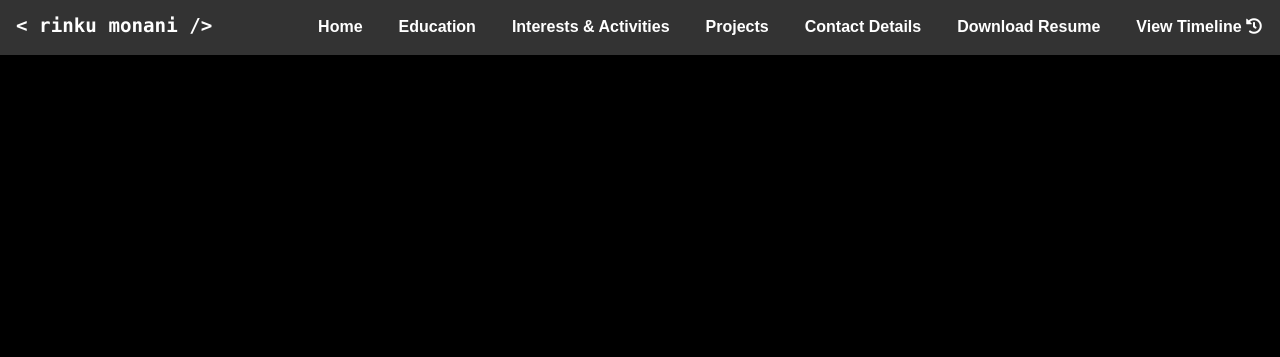
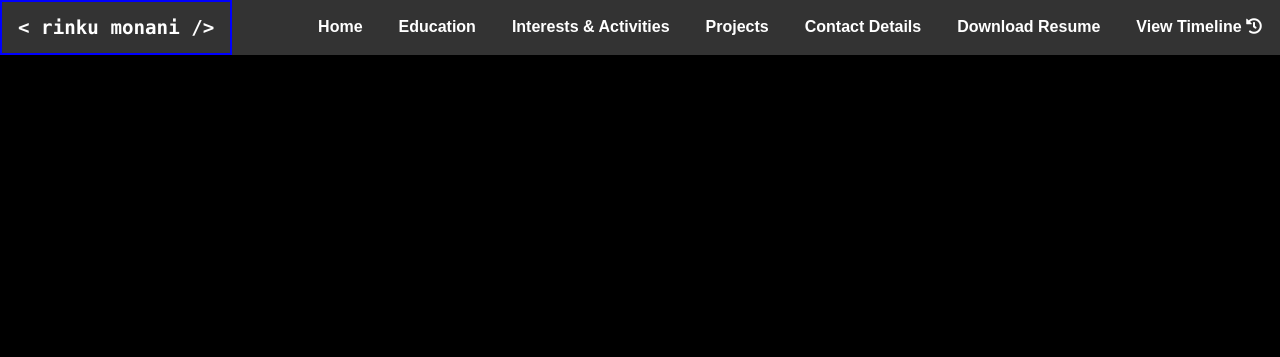
Before and after one commit to RinkuMonani/labyrinth, a plain HTML site: page index.html in a window 1280 px wide. Shown: the top 357 px of the page. Drawn offline with Linux system fonts and the light colour scheme.

Commit message:
adjusted nav-name position

```diff
--- a/index.html
+++ b/index.html
@@ -19,7 +19,9 @@
             <div class="navigation">
 
                 <div class="nav-name">
-                    < rinku monani  />
+                    <span id="nav-name-text">
+                        < rinku monani  />
+                    </span>
                 </div>
 
 
--- a/navigation.css
+++ b/navigation.css
@@ -15,7 +15,7 @@
     /* width:45%; */
     text-align: left;
     padding:14px 16px;
-    /* border: 2px solid blue; */
+    border: 2px solid blue;
     color:white;
     font-family: consolas, monospace;
     font-weight: bolder;
@@ -25,6 +25,11 @@
     position: absolute;
     left:0;
     z-index: 1;
+}
+#nav-name-text{
+    font-family: inherit;
+    top: 50%;
+    transform: translate(-50%, -50%);
 }
 
 .dropdown{
```
